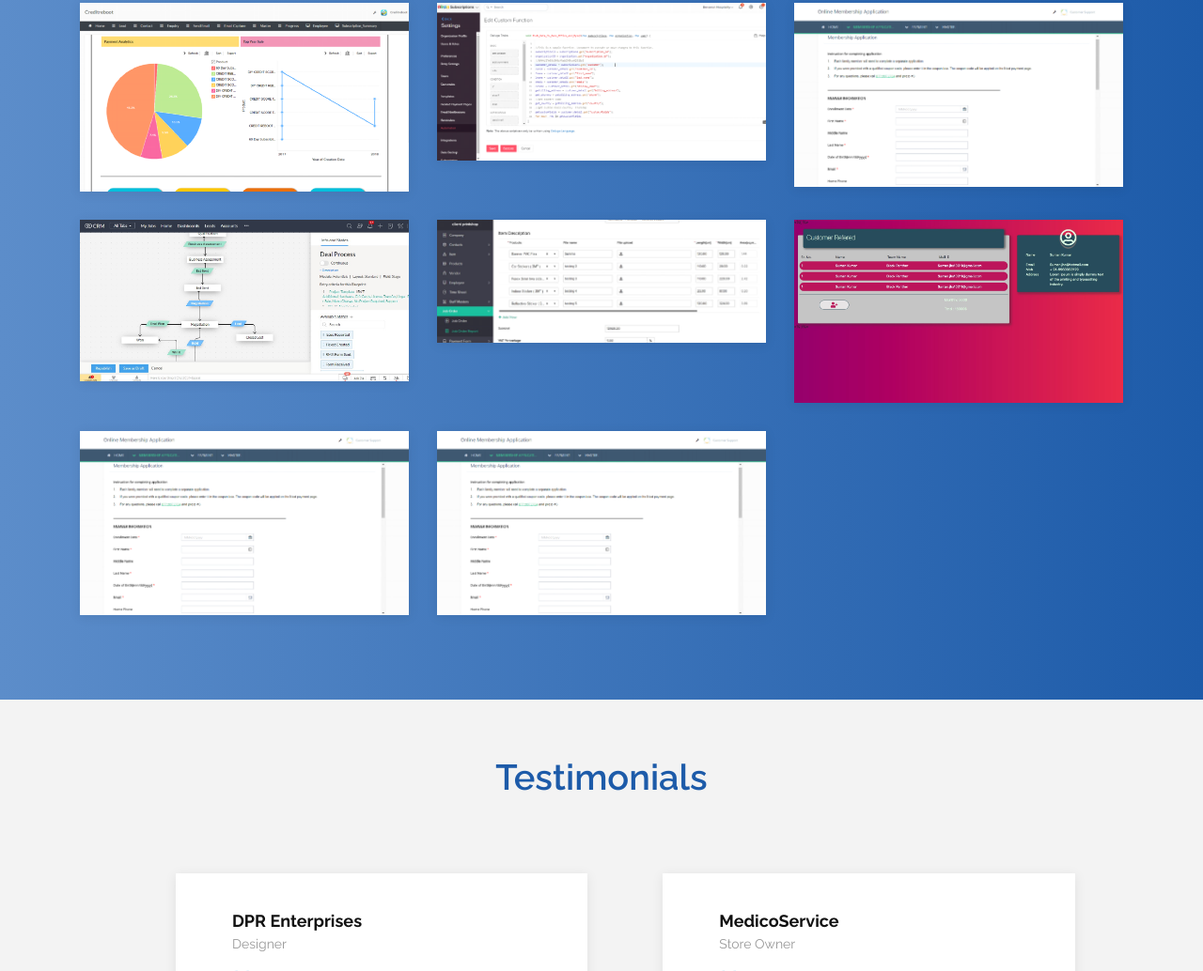
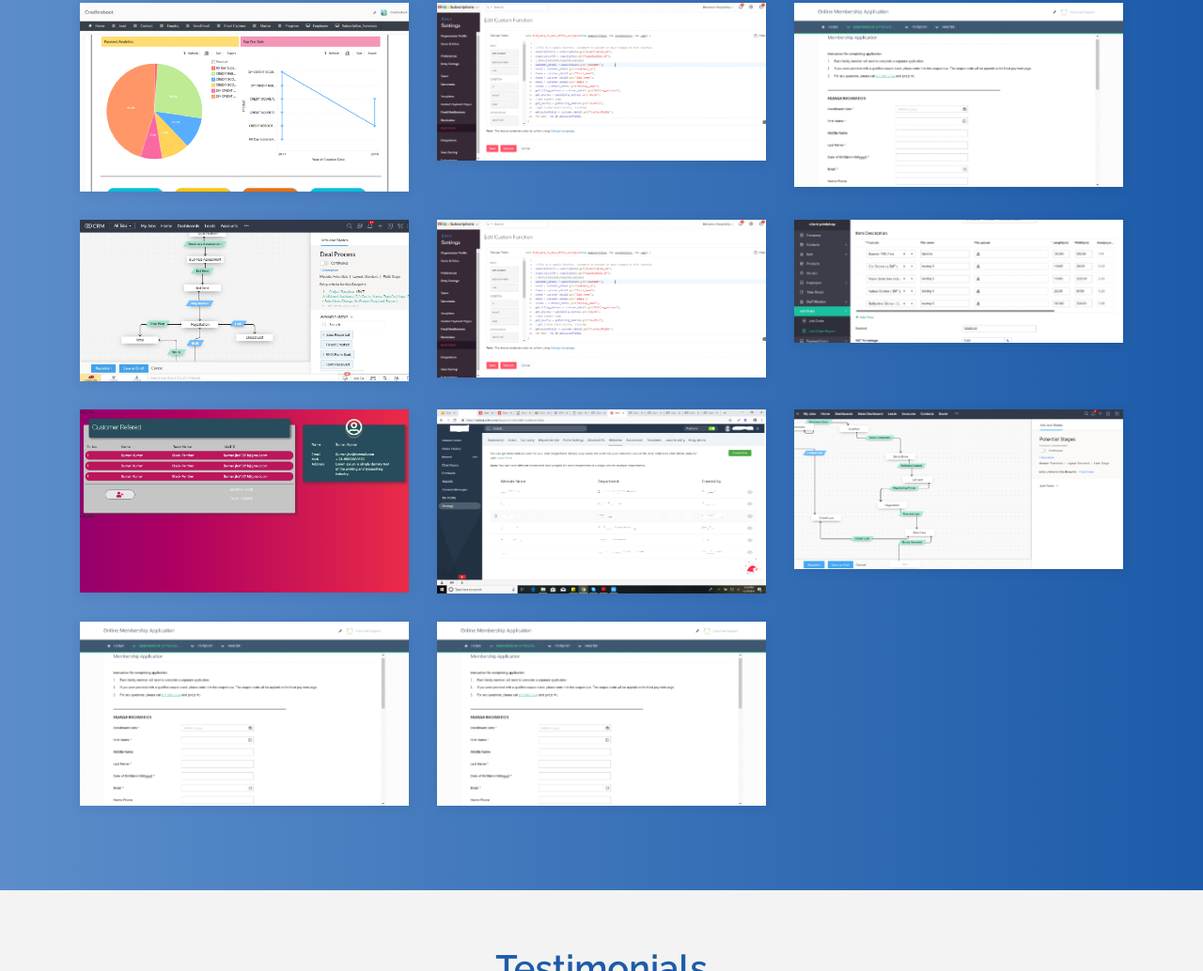
Before and after one commit to ArunKutty798/Vertybit, a plain HTML site: page index.html in a window 1280 px wide. Shown: the part 4784-5818 px from the top of the page at 94% size. Drawn offline with nearby package versions, Linux system fonts and the light colour scheme; a web font is replaced by a local one.

Commit message:
add files

```diff
--- a/index.html
+++ b/index.html
@@ -590,7 +590,7 @@
             </div>
           </div>
 
-          <!-- <div class="col-lg-4 col-md-6 portfolio-item filter-web">
+          <div class="col-lg-4 col-md-6 portfolio-item filter-web">
             <div class="portfolio-wrap">
               <img src="assets/img/portfolio/subscription.png" class="img-fluid" alt="">
               <div class="portfolio-info">
@@ -602,7 +602,7 @@
                 </div>
               </div>
             </div>
-          </div> -->
+          </div>
 
           <div class="col-lg-4 col-md-6 portfolio-item filter-app">
             <div class="portfolio-wrap">
@@ -632,7 +632,7 @@
             </div>
           </div>
 
-          <!-- <div class="col-lg-4 col-md-6 portfolio-item filter-card">
+          <div class="col-lg-4 col-md-6 portfolio-item filter-card">
             <div class="portfolio-wrap">
               <img src="assets/img/portfolio/sales.png" class="img-fluid" alt="">
               <div class="portfolio-info">
@@ -644,9 +644,9 @@
                 </div>
               </div>
             </div>
-          </div> -->
+          </div>
 
-          <!-- <div class="col-lg-4 col-md-6 portfolio-item filter-web">
+          <div class="col-lg-4 col-md-6 portfolio-item filter-web">
             <div class="portfolio-wrap">
               <img src="assets/img/portfolio/crm3.png" class="img-fluid" alt="">
               <div class="portfolio-info">
@@ -658,7 +658,7 @@
                 </div>
               </div>
             </div>
-          </div> -->
+          </div>
           <div class="col-lg-4 col-md-6 portfolio-item filter-app">
             <div class="portfolio-wrap">
               <img src="assets/img/portfolio/creator1.png" class="img-fluid" alt="">
```
